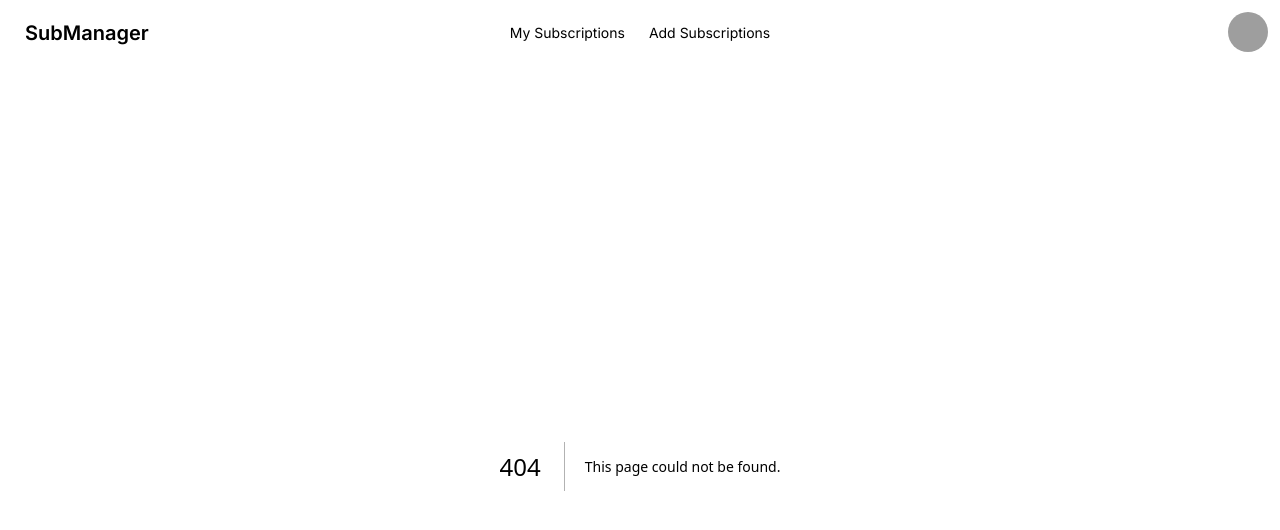
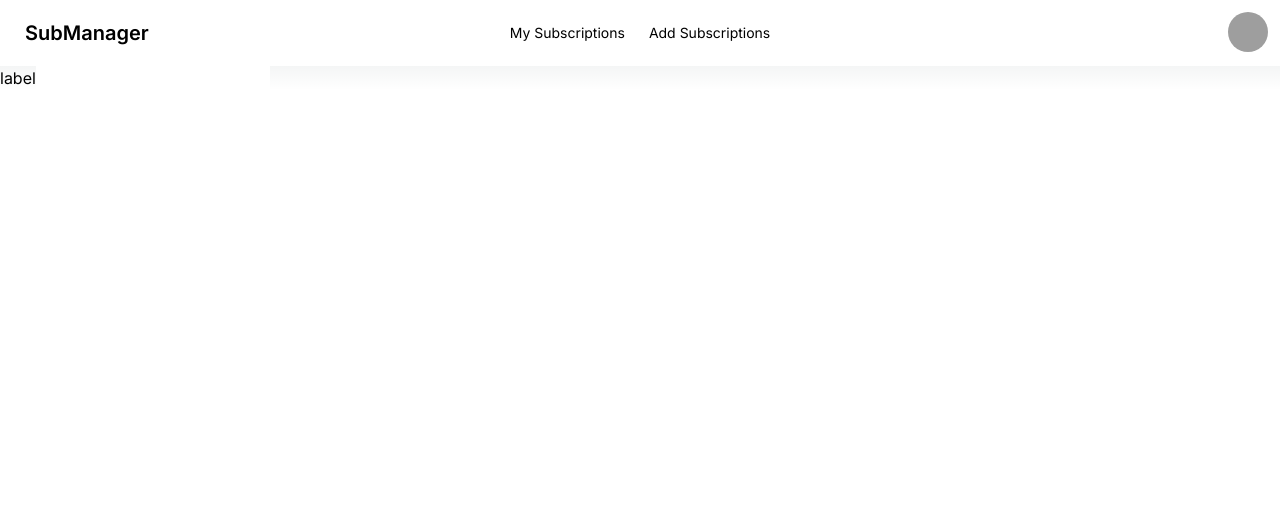
Before and after one commit to AbhinavParbhakar/developED-2023, a Next.js app in the folder front-end/subscription-manager/: page /testing in a window 1280 px wide. Before the commit this address had no page. Shown: the top 530 px of the page. Built offline with nearby package versions, Linux system fonts and the light colour scheme; grey boxes are pictures that could not be loaded.

Commit message:
added all changes before pushing to vercel

```diff
--- a/front-end/subscription-manager/app/mysubscriptions/page.tsx
+++ b/front-end/subscription-manager/app/mysubscriptions/page.tsx
@@ -74,7 +74,7 @@ export default function MySubscriptions() {
                     fakeData.filter(filter_callback).map((subscription) => {
                     let temp_index = style_index
                     style_index += 1
-                    return <MySubscriptionCard service={subscription} color={styles[temp_index % styles_length]}></MySubscriptionCard>
+                    return <MySubscriptionCard key={temp_index} service={subscription} color={styles[temp_index % styles_length]}></MySubscriptionCard>
                 })}
             </div>
         </div>
--- /dev/null
+++ b/front-end/subscription-manager/app/testing/page.tsx
@@ -0,0 +1,8 @@
+export default function testing(){
+    return (
+        <div>
+            <label >label</label>
+            <input type="text" onChange={(e) => {console.log(e.target.value)} }/>
+        </div>
+    )
+}
```
